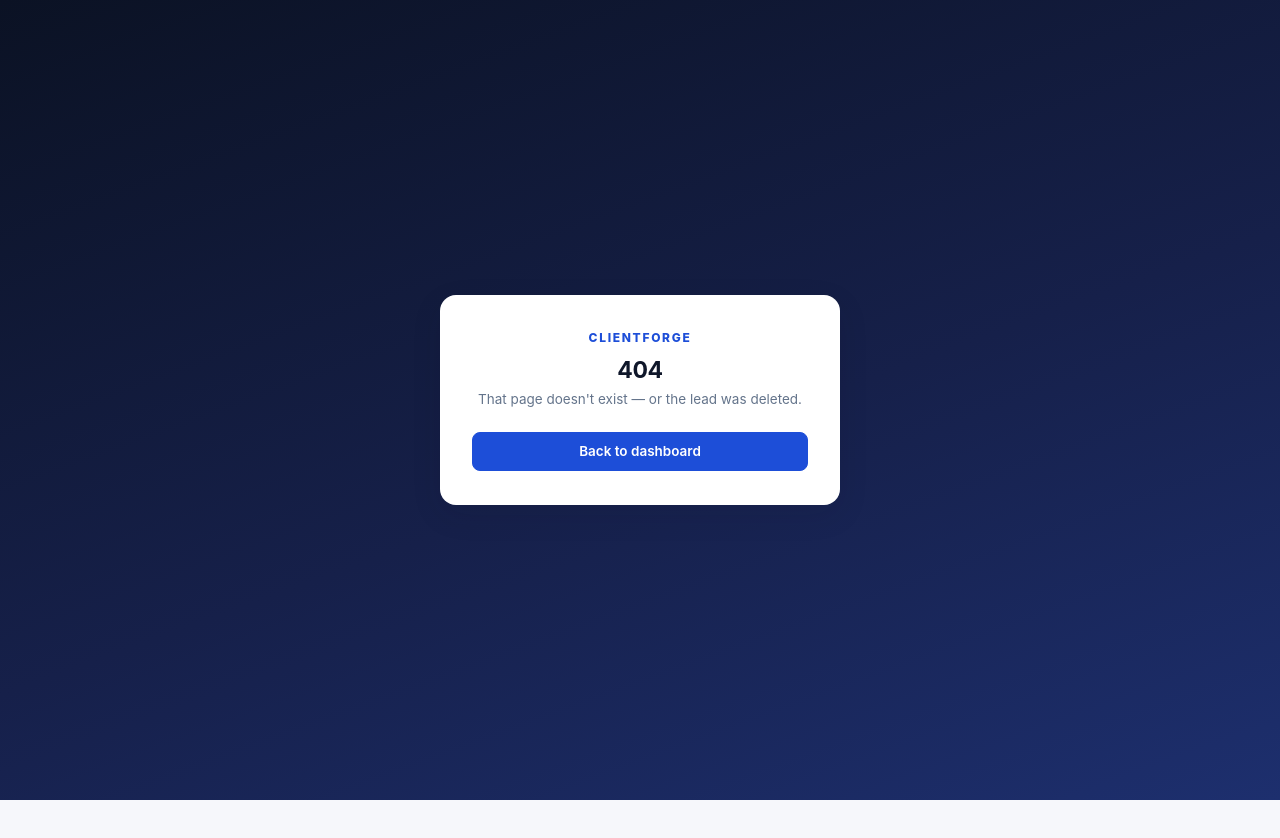
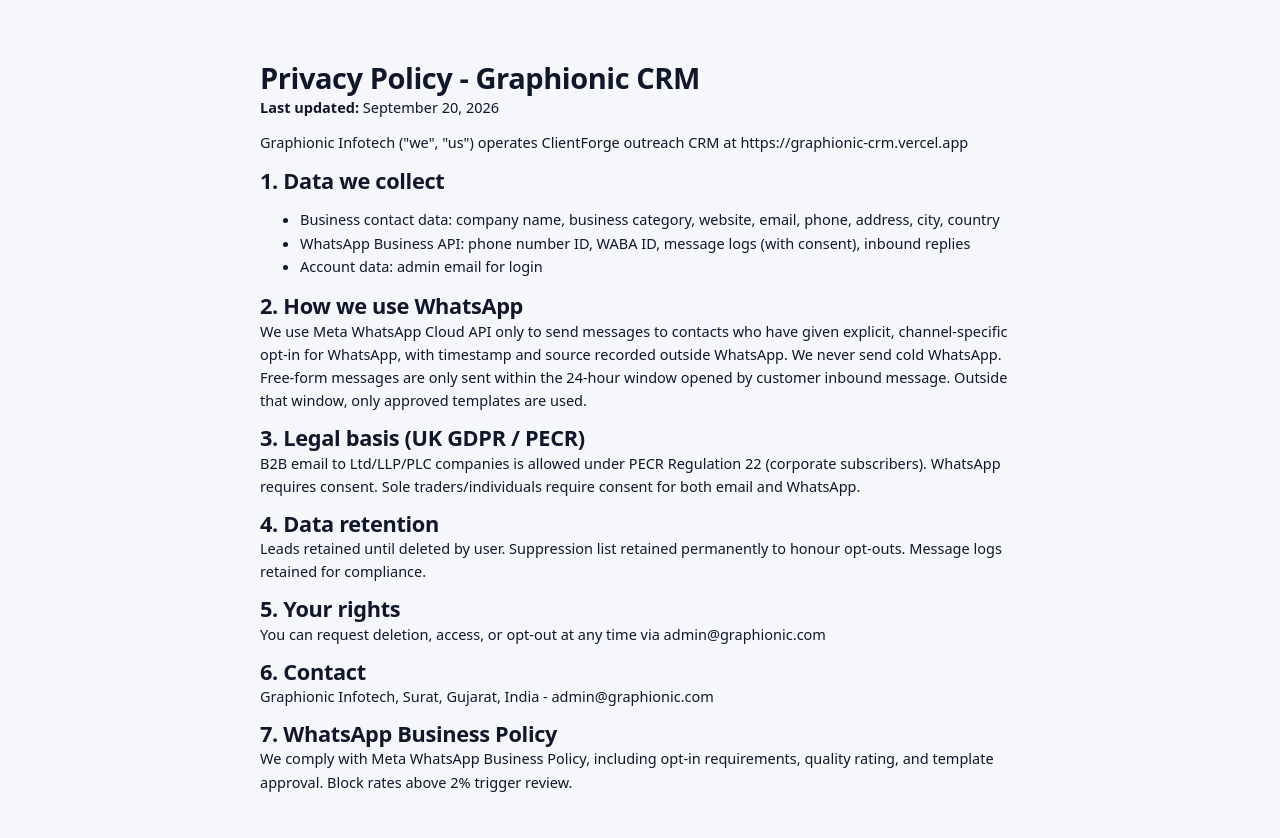
Before and after one commit to graphionic/graphionic_crm, a Next.js app: page /privacy in a window 1280 px wide. Before the commit this address had no page. Shown: the top 838 px of the page. Before the commit the page ends 800 px from the top, so only its background shows below. Built offline with nearby package versions, Linux system fonts and the light colour scheme.

Commit message:
Add privacy and terms for Meta app review

```diff
--- /dev/null
+++ b/src/app/privacy/page.tsx
@@ -0,0 +1,35 @@
+export const dynamic = "force-static";
+export default function PrivacyPage(){
+  return (
+    <div style={{maxWidth:800, margin:"40px auto", padding:20, fontFamily:"system-ui", lineHeight:1.6}}>
+      <h1>Privacy Policy - Graphionic CRM</h1>
+      <p><b>Last updated:</b> September 20, 2026</p>
+      <p>Graphionic Infotech ("we", "us") operates ClientForge outreach CRM at https://graphionic-crm.vercel.app</p>
+
+      <h2>1. Data we collect</h2>
+      <ul>
+        <li>Business contact data: company name, business category, website, email, phone, address, city, country</li>
+        <li>WhatsApp Business API: phone number ID, WABA ID, message logs (with consent), inbound replies</li>
+        <li>Account data: admin email for login</li>
+      </ul>
+
+      <h2>2. How we use WhatsApp</h2>
+      <p>We use Meta WhatsApp Cloud API only to send messages to contacts who have given explicit, channel-specific opt-in for WhatsApp, with timestamp and source recorded outside WhatsApp. We never send cold WhatsApp. Free-form messages are only sent within the 24-hour window opened by customer inbound message. Outside that window, only approved templates are used.</p>
+
+      <h2>3. Legal basis (UK GDPR / PECR)</h2>
+      <p>B2B email to Ltd/LLP/PLC companies is allowed under PECR Regulation 22 (corporate subscribers). WhatsApp requires consent. Sole traders/individuals require consent for both email and WhatsApp.</p>
+
+      <h2>4. Data retention</h2>
+      <p>Leads retained until deleted by user. Suppression list retained permanently to honour opt-outs. Message logs retained for compliance.</p>
+
+      <h2>5. Your rights</h2>
+      <p>You can request deletion, access, or opt-out at any time via admin@graphionic.com</p>
+
+      <h2>6. Contact</h2>
+      <p>Graphionic Infotech, Surat, Gujarat, India - admin@graphionic.com</p>
+
+      <h2>7. WhatsApp Business Policy</h2>
+      <p>We comply with Meta WhatsApp Business Policy, including opt-in requirements, quality rating, and template approval. Block rates above 2% trigger review.</p>
+    </div>
+  )
+}
```
Also changed, not shown: src/app/terms/page.tsx (added, +31 -0 lines).
